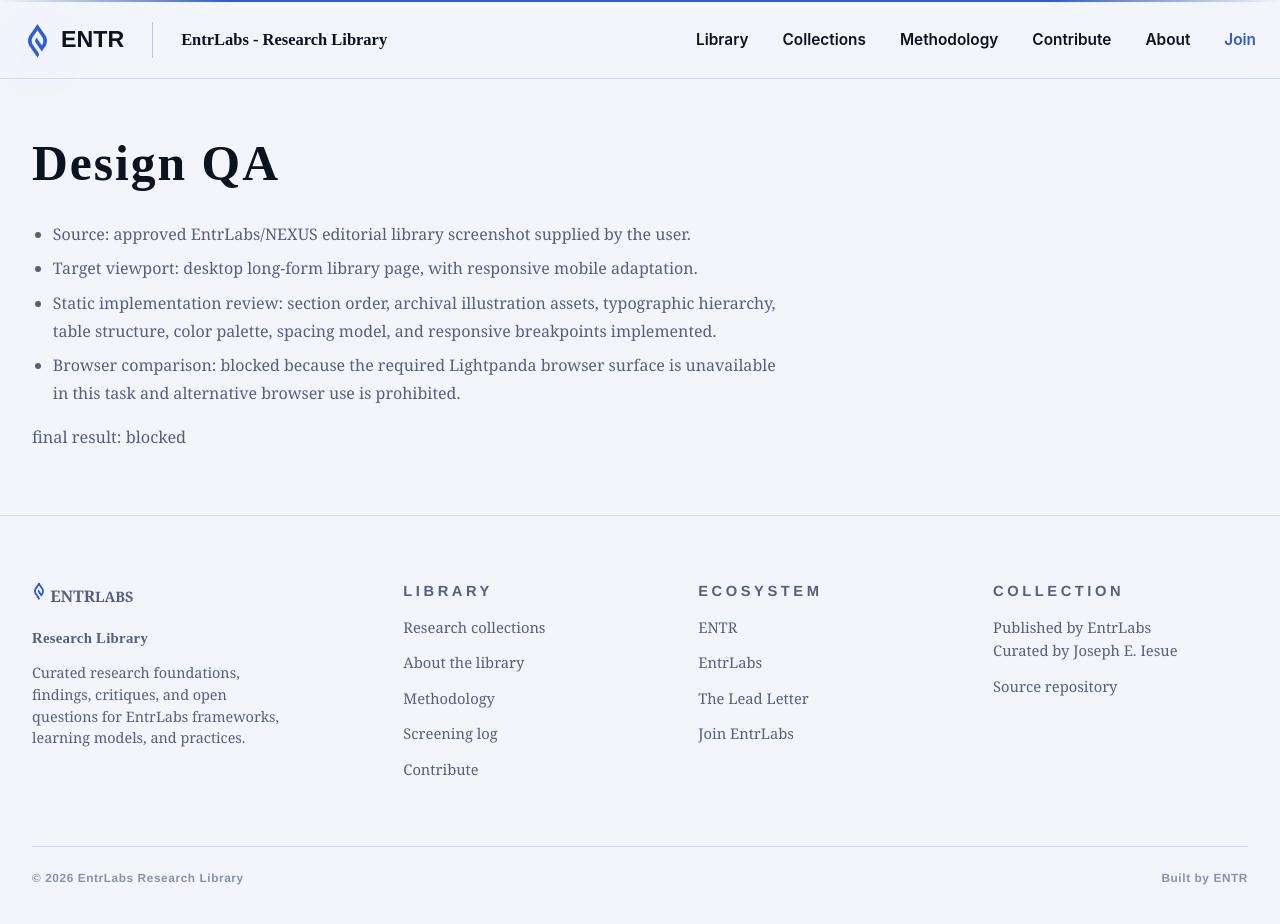
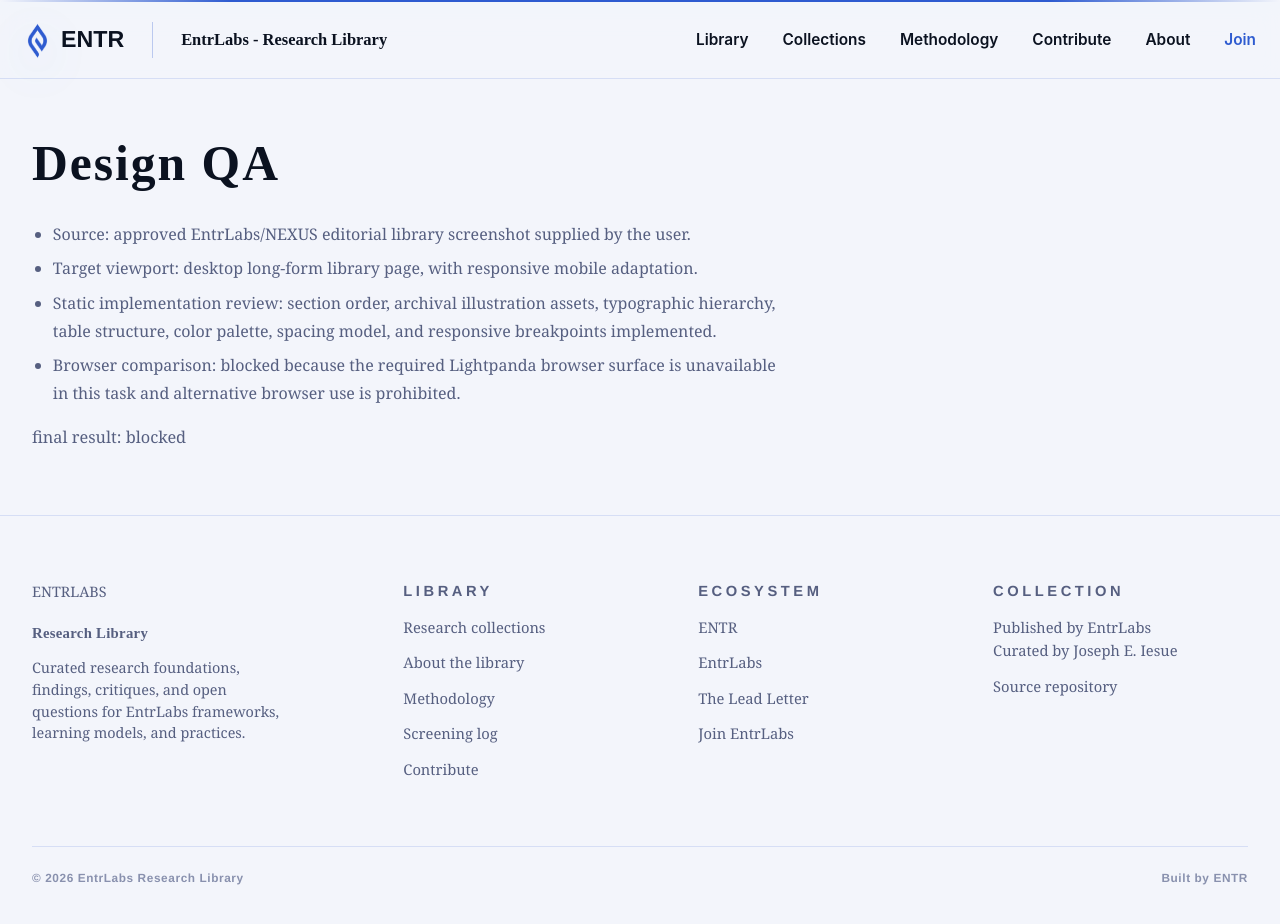
Before and after one commit to entrlabs/research-library, a Jekyll site: the page built from design-qa.md, in a window 1280 px wide and 928 px high. Shown: the top 924 px of the window. Built offline with Jekyll 4.4.1, drawn with Linux system fonts in a browser that asks for light colours; our own code applies the rules of GitHub Pages for plain Markdown files.

Commit message:
Simplify footer brand lockup

```diff
--- a/_layouts/default.html
+++ b/_layouts/default.html
@@ -56,9 +56,8 @@
   <main id="main">{{ content }}</main>
   <footer class="site-footer">
     <div class="footer-brand">
-      <a class="wordmark" href="{{ '/' | relative_url }}" style="margin-bottom:6px">
-        <img src="{{ '/assets/images/entr-mark-accent.png' | relative_url }}" alt="ENTR">
-        <span class="lockup"><b>ENTR<span class="suffix">LABS</span></b></span>
+      <a class="wordmark footer-wordmark" href="{{ '/' | relative_url }}" style="margin-bottom:6px">
+        <span class="footer-wordmark-text">ENTR<span class="suffix">LABS</span></span>
       </a>
       <p>Research Library</p>
       <span>Curated research foundations, findings, critiques, and open questions for EntrLabs frameworks, learning models, and practices.</span>
```
